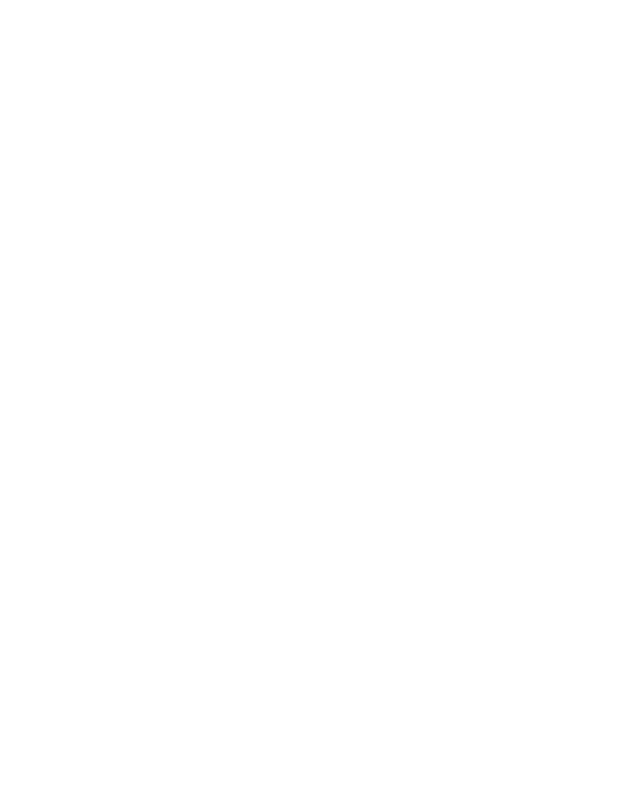
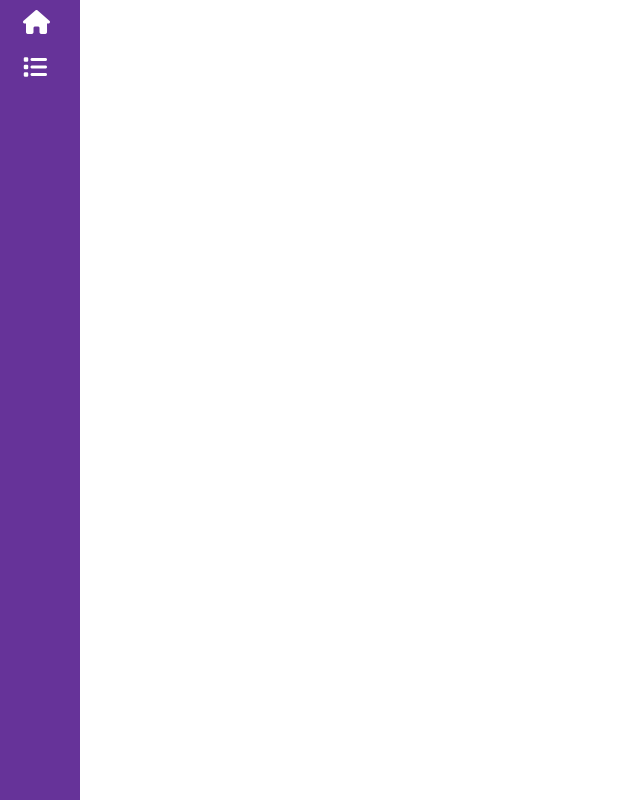
Before and after one commit to pedrograngeiro/Website-Componentizado-Modularizado, a plain HTML site: page index.html in a window 1280 px wide. Shown: the whole page, without its empty margins (0-640 px from the left). Drawn offline with Linux system fonts and the light colour scheme.

Commit message:
Adicionando conteudo html ao menu lateral
Adicionando js necessario para rodar as fonts do fontawesome em app.js

Adicionando a base do body do site no css style.css

Melhorando js do menu latearl, criando condicoes se encontrar um erro mostrar no console

```diff
--- a/assets/css/style.css
+++ b/assets/css/style.css
@@ -0,0 +1,17 @@
+@import url("https://fonts.googleapis.com/css2?family=Baloo+2&display=swap");
+body {
+  background-color: #ffffff;
+  font-family: "Roboto", sans-serif;
+  margin: 0;
+  padding: 0;
+}
+
+a {
+  color: #fff;
+  text-decoration: none;
+}
+
+a:hover {
+  color: #ffddaa;
+  text-decoration: none;
+}
--- a/assets/js/app.js
+++ b/assets/js/app.js
@@ -0,0 +1,5 @@
+// fontawesome.js
+const script = document.createElement("script");
+script.src = "https://kit.fontawesome.com/e2431f35f6.js";
+script.crossOrigin = "anonymous";
+document.head.appendChild(script);
--- /dev/null
+++ b/components/menu-lateral/menu-lateral.css
@@ -0,0 +1,30 @@
+.fa-house {
+  font-size: 24px;
+}
+
+.fa-list {
+  font-size: 24px;
+}
+
+.container-esquerdo {
+  display: flex;
+  flex-direction: column;
+  height: 100vh;
+  width: 80px;
+  background-color: #663399;
+}
+
+.vertical-menu {
+  width: 100px;
+  padding: 10px 0 0 5px;
+}
+
+.vertical-menu ul {
+  list-style-type: none;
+  padding: 0;
+  margin: 0;
+}
+
+.vertical-menu li {
+  margin: 0 0 20px 18px;
+}
--- /dev/null
+++ b/components/menu-lateral/menu-lateral.html
@@ -0,0 +1,12 @@
+<div class="container-esquerdo">
+  <div class="vertical-menu">
+    <ul>
+      <li>
+        <a href="#"><i class="fa-solid fa-house"></i></a>
+      </li>
+      <li>
+        <a href="#"><i class="fa-solid fa-list"></i></a>
+      </li>
+    </ul>
+  </div>
+</div>
--- /dev/null
+++ b/components/menu-lateral/menu-lateral.js
@@ -0,0 +1,15 @@
+document.addEventListener("DOMContentLoaded", function () {
+  fetch("components/menu-lateral/menu-lateral.html")
+    .then((response) => response.text())
+    .then((content) => {
+      const contentElement = document.getElementById("menu-lateral");
+      if (contentElement) {
+        contentElement.innerHTML = content;
+      } else {
+        console.error("Element with ID 'div' not found.");
+      }
+    })
+    .catch((error) => {
+      console.error("Error loading content:", error);
+    });
+});
--- a/index.html
+++ b/index.html
@@ -7,15 +7,18 @@
     <link rel="stylesheet" href="assets/css/style.css" />
     <link rel="stylesheet" href="components/header/header.css" />
     <link rel="stylesheet" href="components/content/content.css" />
+    <link rel="stylesheet" href="components/menu-lateral/menu-lateral.css" />
     <link rel="stylesheet" href="components/footer/footer.css" />
   </head>
   <body>
     <header id="header"></header>
+    <div id="menu-lateral"></div>
     <main id="content"></main>
     <footer id="footer"></footer>
     <script src="assets/js/app.js"></script>
     <script src="components/header/header.js"></script>
     <script src="components/content/content.js"></script>
+    <script src="components/menu-lateral/menu-lateral.js"></script>
     <script src="components/footer/footer.js"></script>
   </body>
 </html>
```
